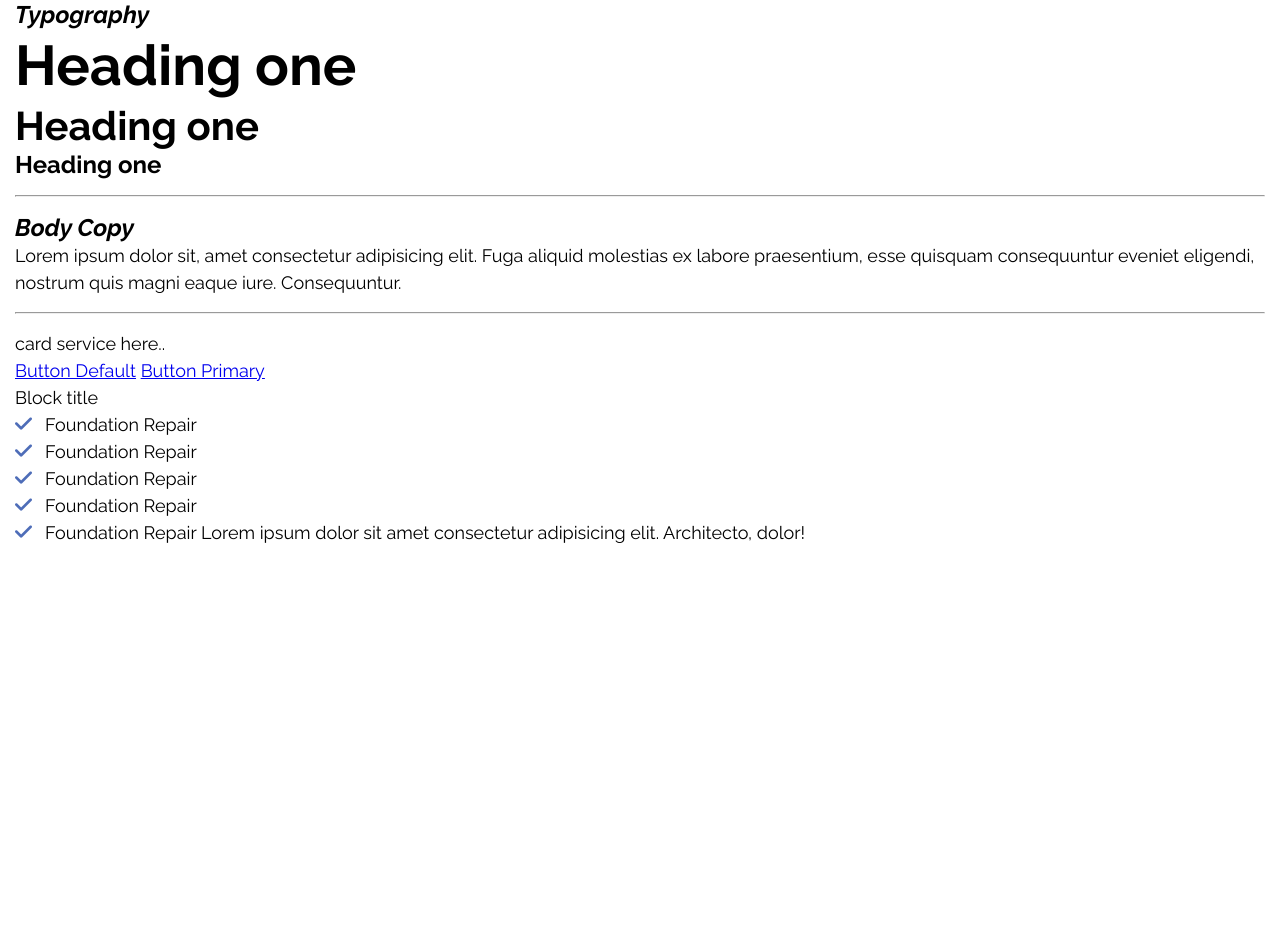
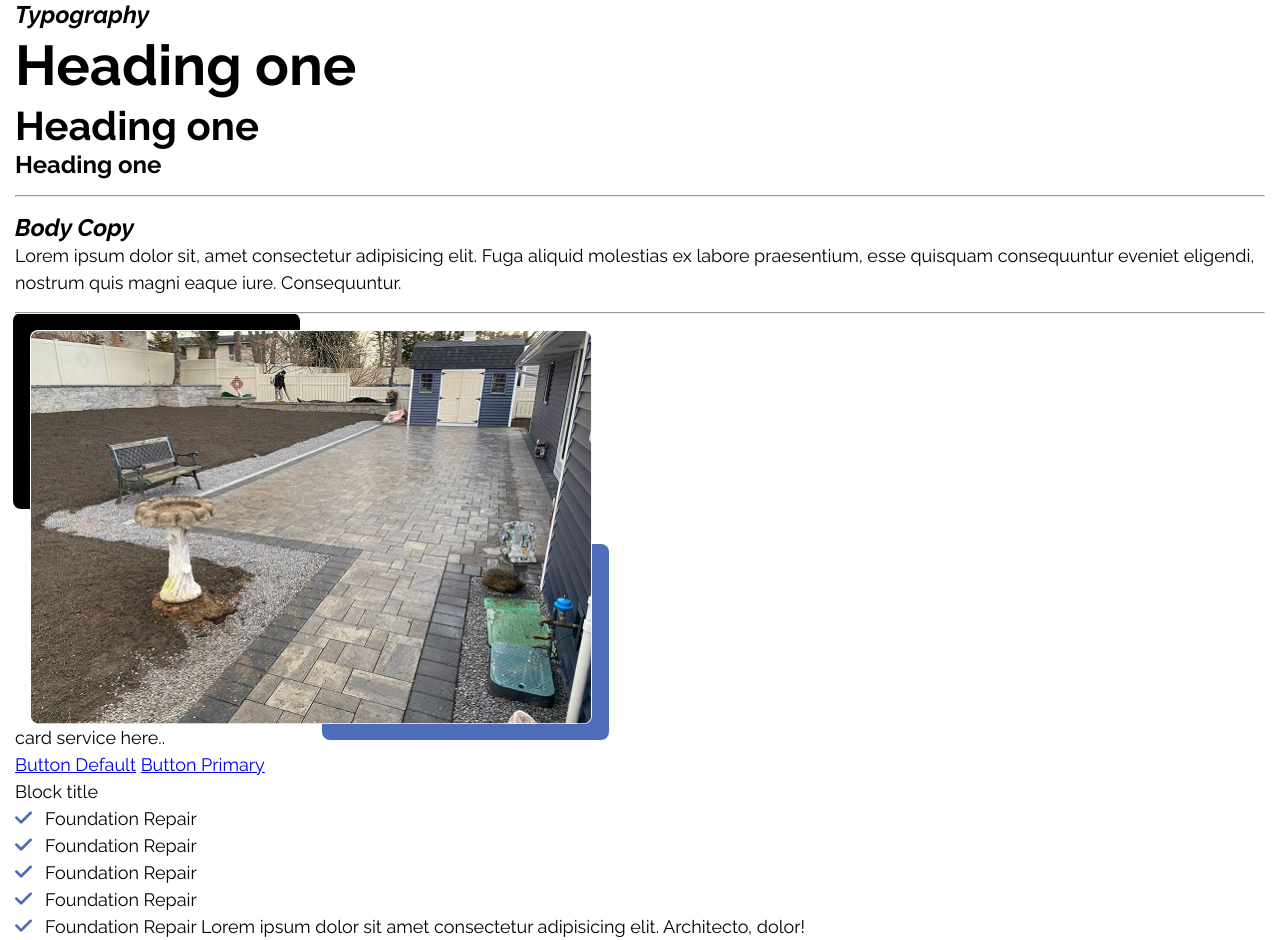
Before and after one commit to Aashik81443/top-rank, a PHP site: page / in a window 1280 px wide. Before the commit the page ends 543 px from the top, so only its background shows below. Run offline with PHP 8.4, Linux system fonts and the light colour scheme; some web fonts are replaced.

Commit message:
media-offset

```diff
--- a/assets/css/components/media-offset.css
+++ b/assets/css/components/media-offset.css
@@ -0,0 +1,45 @@
+
+
+.media-offset .container {
+    display: flex;
+    justify-content: flex-start;
+  }
+
+  .media-offset .container figure {
+    position: relative;
+    display: inline-block;
+    padding: 0;
+    margin: 0;
+    width: fit-content;
+  }
+
+  .media-offset .container img {
+    display: block; /* removes extra bottom spacing */
+    max-width: 100%;
+    height: auto;
+    border-radius: 8px;
+  }
+
+
+  .media-offset .container figure::before,
+  .media-offset .container figure::after {
+    content: '';
+    position: absolute;
+    width: 286.75px;
+    height: 195.86px;
+    border-radius: 8px;
+    z-index: -1;
+  }
+
+  .media-offset .container figure::before {
+    background-color: var(--black);
+    top: -16.87px;
+    left: -16.87px;
+
+  }
+
+  .media-offset .container figure::after {
+    background-color:var(--blue);
+    bottom: -16.78px;
+    right: -16.87px;
+  }
--- a/components/media-offset.php
+++ b/components/media-offset.php
@@ -1,3 +1,7 @@
 <div class="media-offset">
-
+    <div class="container">
+          <figure>
+            <img src="./assets/images/about-us.jpg" alt="About Us" width = "562.26px" height="393.58px" loading="lazy">
+          </figure>
+          </div>
 </div>
```
